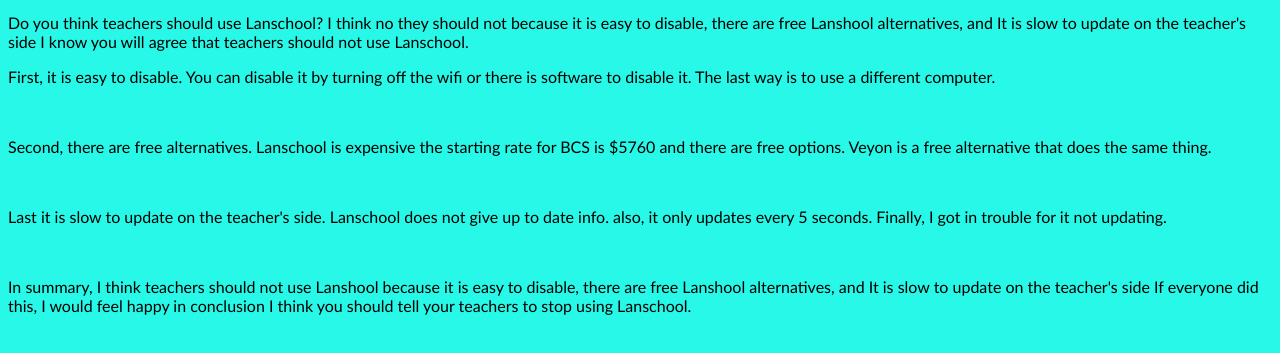
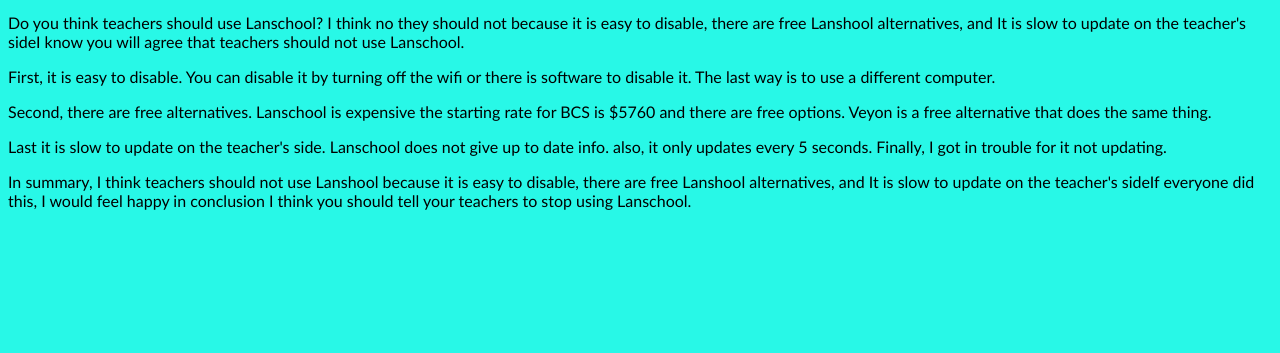
Before and after one commit to bam45minecraft/bam45minecraft.github.io, a plain HTML site: page index.html in a window 1280 px wide. Shown: the part 41-394 px from the top of the page. Drawn offline with Linux system fonts and the light colour scheme.

Commit message:
eqfwewqd

```diff
--- a/index.html
+++ b/index.html
@@ -35,15 +35,10 @@
 <div class="container">
   <div class="typed-out">Lanschool</div>
 </div>
-<p>Do you think teachers should use Lanschool? I think no they should not because it is easy to disable, there are free Lanshool alternatives, and It is slow to update on the teacher's side
-  I know you will agree that teachers should not use Lanschool.</p>
+<p>Do you think teachers should use Lanschool? I think no they should not because it is easy to disable, there are free Lanshool alternatives, and It is slow to update on the teacher's sideI know you will agree that teachers should not use Lanschool.</p>
   <p> First, it is easy to disable. You can disable it by turning off the wifi or there is software to disable it. The last way is to use a different computer.</p>
-  <br>
   <p>Second, there are free alternatives. Lanschool is expensive the starting rate for BCS is $5760 and there are free options. Veyon is a free alternative that does the same thing.</p>
-  <br>
   <p>Last it is slow to update on the teacher's side. Lanschool does not give up to date info. also, it only updates every 5 seconds. Finally, I got in trouble for it not updating.</p>
-  <br>
-  <p>In summary, I think teachers should not use Lanshool because it is easy to disable, there are free Lanshool alternatives, and It is slow to update on the teacher's side
-    If everyone did this, I would feel happy in conclusion I think you should tell your teachers to stop using Lanschool.</p>
+  <p>In summary, I think teachers should not use Lanshool because it is easy to disable, there are free Lanshool alternatives, and It is slow to update on the teacher's sideIf everyone did this, I would feel happy in conclusion I think you should tell your teachers to stop using Lanschool.</p>
 </body>
 </html>
```
